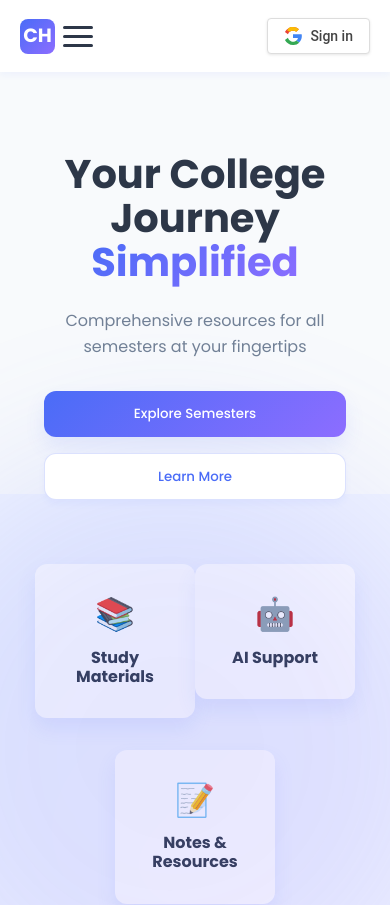
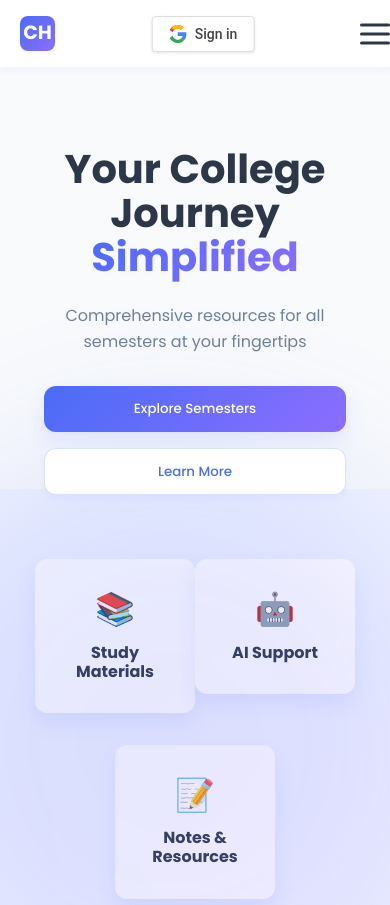
Before and after one commit to Akshat1931/College_helper, a React (Vite) app: page / in a window 390 px wide. Shown: the top 905 px of the page. Built offline with nearby package versions, Linux system fonts and the light colour scheme.

Commit message:
minor ui changes

```diff
--- a/src/components/Navbar.css
+++ b/src/components/Navbar.css
@@ -179,8 +179,16 @@
 }
 
 @media (max-width: 1024px) {
+  .navbar-container {
+    position: relative; /* Added for positioning children */
+  }
+
   .mobile-menu-icon {
     display: flex;
+    position: absolute;
+    right: 0; /* Position at right corner */
+    top: 50%;
+    transform: translateY(-50%);
   }
 
   .nav-menu {
@@ -209,21 +217,20 @@
     padding: 1rem 0;
   }
 
-  /* Ensure auth buttons are visible on mobile */
+  /* Center auth buttons on mobile */
   .auth-buttons {
+    position: absolute;
+    left: 50%;
+    top: 50%;
+    transform: translate(-50%, -50%);
+    margin: 0 auto;
     display: flex;
-    align-items: center;
     justify-content: center;
   }
 
-  /* Make user profile more compact on mobile */
-  .user-profile {
-    flex-wrap: wrap;
-    justify-content: center;
-  }
-
-  .user-profile span {
-    font-size: 0.9rem;
+  /* Make sure logo stays left aligned */
+  .logo {
+    margin-right: auto;
   }
 }
 
@@ -231,6 +238,14 @@
 @media (max-width: 576px) {
   .logo span {
     display: none; /* Hide the text "College Helper" on very small screens */
+  }
+
+  .user-profile {
+    position: absolute;
+    left: 50%;
+    top: 50%;
+    transform: translate(-50%, -50%);
+    flex-wrap: nowrap;
   }
 
   .user-profile span {
@@ -241,9 +256,4 @@
     padding: 0.4rem 0.8rem;
     font-size: 0.9rem;
   }
-
-  /* Ensure auth buttons don't overflow */
-  .auth-buttons {
-    margin-left: auto;
-  }
 }
--- a/src/components/Navbar.jsx
+++ b/src/components/Navbar.jsx
@@ -11,6 +11,7 @@ function Navbar() {
   const [scrolled, setScrolled] = useState(false);
   const [mobileMenuOpen, setMobileMenuOpen] = useState(false);
   const [googleButtonFailed, setGoogleButtonFailed] = useState(false);
+  const [isMobile, setIsMobile] = useState(false);
   const { userProfile, isLoggedIn, login, logout } = useUser();
   const navigate = useNavigate();
   const location = useLocation();
@@ -23,24 +24,33 @@ function Navbar() {
       setScrolled(window.scrollY > 50);
     };
 
+    const handleResize = () => {
+      setIsMobile(window.innerWidth <= 1024);
+    };
+
+    // Set initial states
+    handleResize();
+
     window.addEventListener('scroll', handleScroll);
+    window.addEventListener('resize', handleResize);
 
     // Check if Google button is properly loaded
     const checkGoogleButton = setTimeout(() => {
-      const isMobile = window.innerWidth < 768;
+      if (isMobile) {
         const googleButton = document.querySelector('.auth-buttons iframe');
-
-      if (isMobile && (!googleButton || googleButton.clientHeight === 0)) {
+        if (!googleButton || googleButton.clientHeight === 0) {
           console.log('Google button failed to load properly on mobile');
           setGoogleButtonFailed(true);
+        }
       }
     }, 2000); // Check after 2 seconds
 
     return () => {
       window.removeEventListener('scroll', handleScroll);
+      window.removeEventListener('resize', handleResize);
       clearTimeout(checkGoogleButton);
     };
-  }, []);
+  }, [isMobile]);
 
   const generateGuestName = () => {
     const adjectives = ['Clever', 'Bright', 'Sharp', 'Quick', 'Eager'];
@@ -137,37 +147,25 @@ function Navbar() {
             <span>College Helper</span>
           </div>
 
-          <div
-            className={`mobile-menu-icon ${mobileMenuOpen ? 'active' : ''}`}
-            onClick={toggleMobileMenu}
-          >
-            <span></span>
-            <span></span>
-            <span></span>
-          </div>
-
-          <nav className={`nav-menu ${mobileMenuOpen ? 'active' : ''}`}>
-            <Link to="/" className="nav-link active" onClick={handleHomeClick}>Home</Link>
-            <Link to="/#semesters" className="nav-link">Semesters</Link>
-            <Link to="/#features" className="nav-link">Features</Link>
-            <Link to="/about" className="nav-link">About</Link>
-            <Link to="#" className="nav-link">Contact</Link>
-          </nav>
-
+          {!isLoggedIn ? (
             <div className="auth-buttons">
-            {!isLoggedIn ? (
-              <>
               <div ref={googleButtonRef}>
                 <GoogleLogin
                   onSuccess={onGoogleLoginSuccess}
                   onError={onGoogleLoginFailure}
-                    useOneTap={false} // Disable one tap for better mobile compatibility
+                  useOneTap={false}
+                  type="standard"
+                  theme="outline"
+                  size="large"
+                  text="signin_with"
+                  shape="rectangular"
+                  logo_alignment="center"
                 />
               </div>
               {googleButtonFailed && (
                 <MobileLoginButton onClick={handleManualLogin} />
               )}
-              </>
+            </div>
           ) : (
             <div className="user-profile">
               <img
@@ -181,7 +179,23 @@ function Navbar() {
               <button onClick={handleLogout} className="logout-btn">Logout</button>
             </div>
           )}
+
+          <div
+            className={`mobile-menu-icon ${mobileMenuOpen ? 'active' : ''}`}
+            onClick={toggleMobileMenu}
+          >
+            <span></span>
+            <span></span>
+            <span></span>
           </div>
+
+          <nav className={`nav-menu ${mobileMenuOpen ? 'active' : ''}`}>
+            <Link to="/" className="nav-link active" onClick={handleHomeClick}>Home</Link>
+            <Link to="/#features" className="nav-link">Features</Link>
+            <Link to="/#semesters" className="nav-link">Semesters</Link>
+            <Link to="/about" className="nav-link">About</Link>
+            <Link to="#" className="nav-link">Contact</Link>
+          </nav>
         </div>
       </header>
     </GoogleOAuthProvider>
```
Lines whose indentation alone changed are shown as unchanged.
